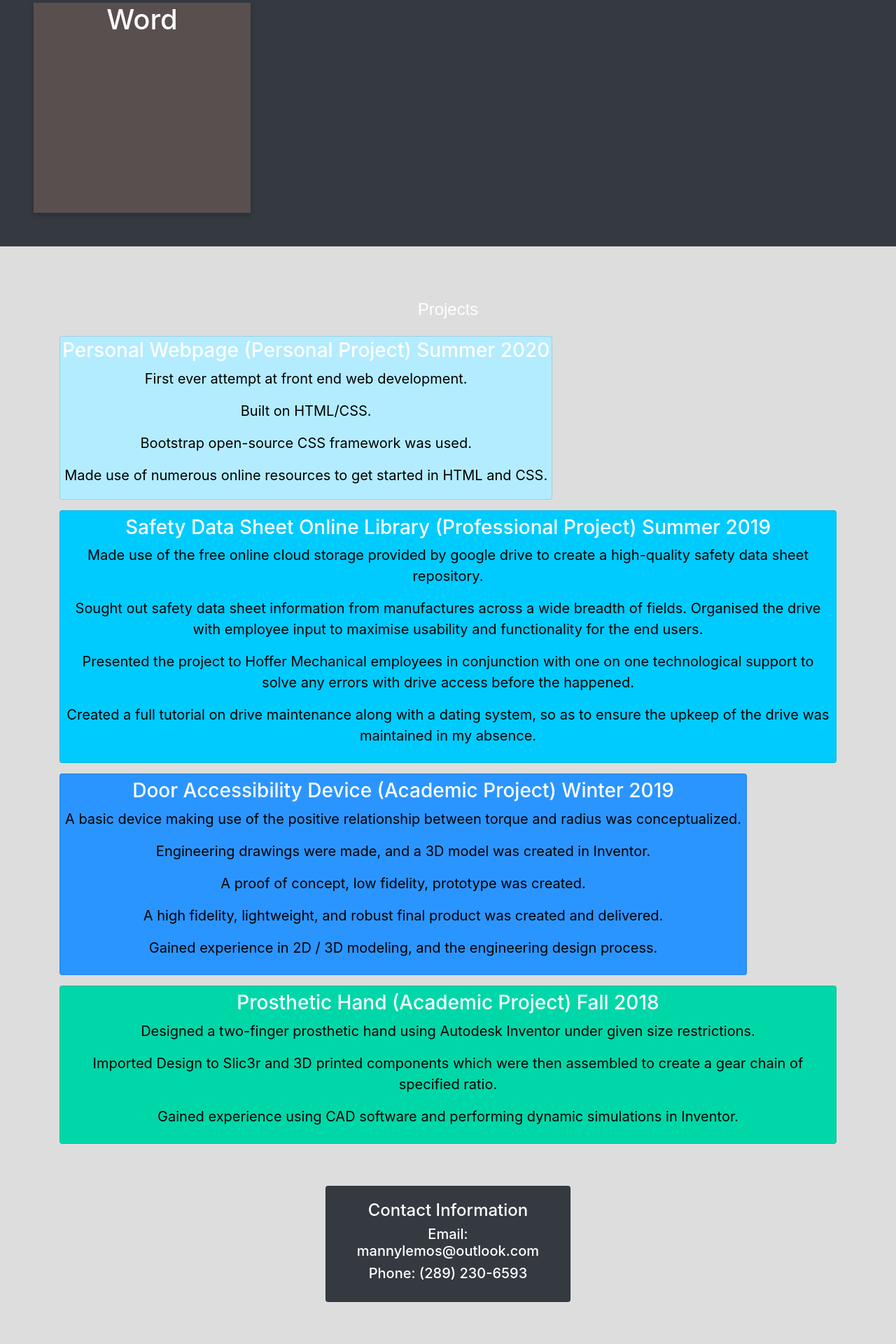
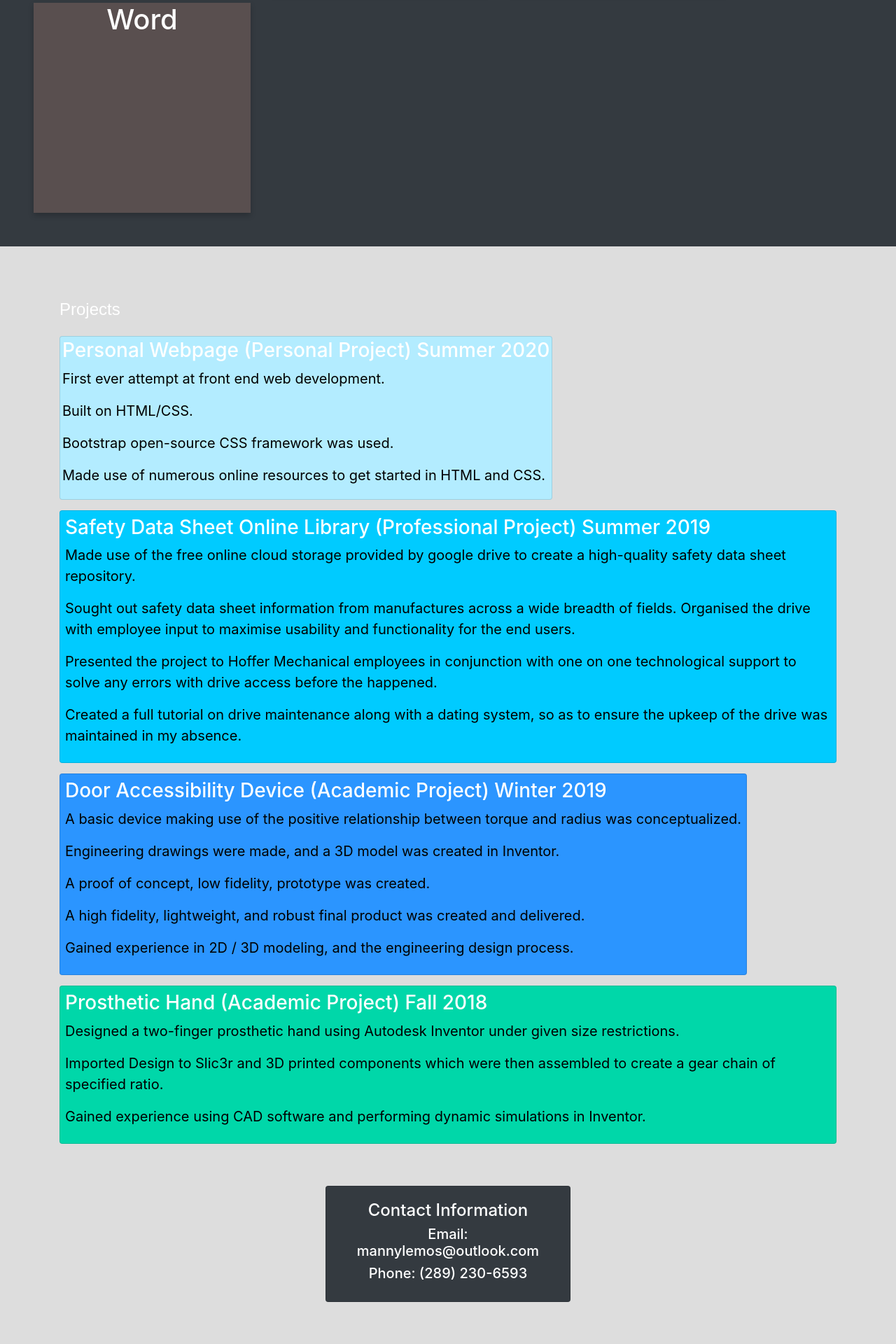
Before and after one commit to MannyLemos/MannyLemos.github.io, a Jekyll site: the page index.html, which Jekyll copies as it is, in a window 1280 px wide. Shown: the part 2119-4039 px from the top of the page at 70% size. Built offline with Jekyll 4.4.1, drawn with Linux system fonts in a browser that asks for light colours; nearby versions of some CDN libraries; a script that is not in the unit is left out.

Commit message:
Update index.html

```diff
--- a/index.html
+++ b/index.html
@@ -309,7 +309,7 @@ $.backstretch([
                     <br></br>
 
 
-                    <div align-"center" class="container">
+                    <div align="left" class="container">
                     <h4 class="headers" id="section-projects">Projects</h4>
                     <div class="columns scroll-animations">
 
```
